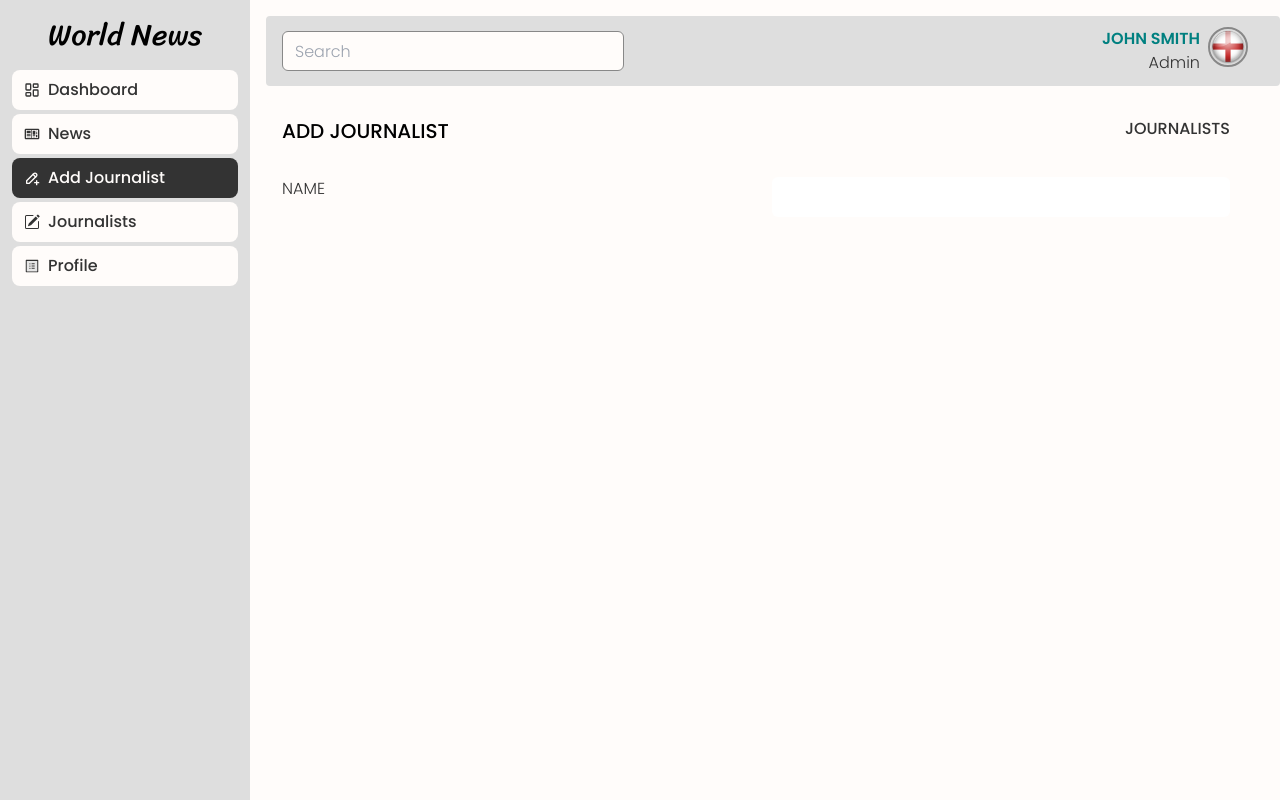
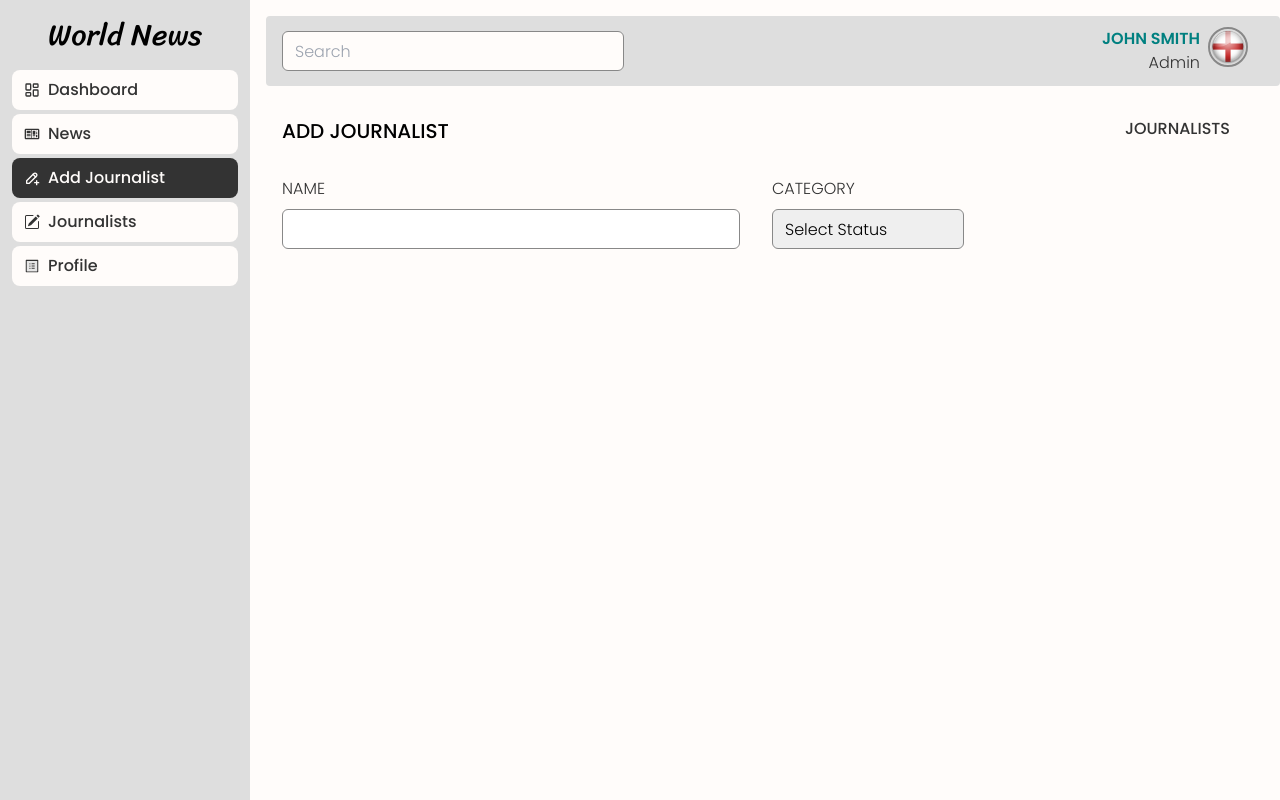
Before and after one commit to Nimira43/World-News, a React (Vite) app in the folder client/: page /dashboard/writer/add in a window 1280 px wide. Built offline with nearby package versions, Linux system fonts and the light colour scheme.

Commit message:
Added Category Select options

```diff
--- a/client/src/dashboard/pages/AddWriter.jsx
+++ b/client/src/dashboard/pages/AddWriter.jsx
@@ -15,7 +15,8 @@ const AddWriter = () => {
 
       <div className='p-4'>
         <form>
-          <div className=' grid grid-cols-2 gap-x-8 mb-3'>
+          <div className='grid grid-cols-2 gap-x-8 mb-3'>
+            <div className='flex flex-col gap-y-2'>
               <label
                 htmlFor='name'
                 className='text-grey-dark uppercase text-md'
@@ -23,11 +24,37 @@ const AddWriter = () => {
                 Name
               </label>
               <input
+                id='name'
                 type='text'
                 name='name'
                 required
-              className='px3 py-2 rounded-md'
+                className='px-3 py-2 rounded-md border border-grey-medium outline-0 focus:border-grey-dark h-10'
               />
+            </div>
+            <div className='flex flex-col gap-y-2'>
+              <label
+                htmlFor='name'
+                className='text-grey-dark uppercase text-md'
+              >
+                Category
+              </label>
+              <select
+                id='name'
+                name='category'
+                required
+                className='w-48 px-3 py-2 rounded-md border border-grey-medium outline-0 focus:border-grey-dark h-10 text-left'
+              >
+                <option
+                value=''>Select Status</option>
+                <option value='pending'>International</option>
+                <option value='active'>Business</option>
+                <option value='deactive'>Health</option>
+                <option value='deactive'>Entertainment</option>
+                <option value='deactive'>Sport</option>
+                <option value='deactive'>Technology</option>
+                <option value='deactive'>Travel</option>
+              </select>
+            </div>
           </div>
         </form>
       </div>
--- a/client/src/index.css
+++ b/client/src/index.css
@@ -15,3 +15,14 @@ body {
   font-family: 'Sriracha', sans-serif;
   font-size: 30px;
 }
+
+select {
+  appearance: none;
+  -webkit-appearance: none;
+  -moz-appearance: none;
+}
+
+select::-webkit-scrollbar {
+  width: 0px;
+  background: transparent;
+}
```
Lines whose indentation alone changed are shown as unchanged.
